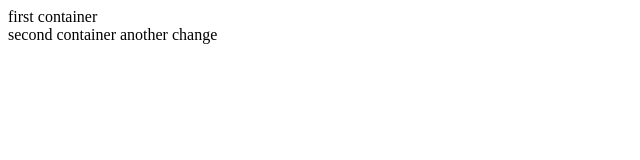
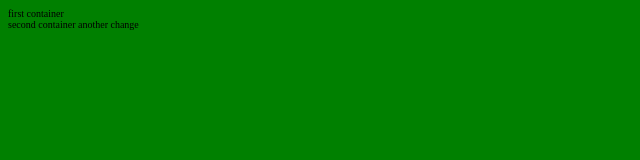
Before and after one commit to isleah/toastymode, a plain HTML site: page index.html in a window 1280 px wide. Shown: the whole page, without its empty margins (0-640 px from the left). Drawn offline with Linux system fonts and the light colour scheme.

Commit message:
added styles

```diff
--- a/styles.css
+++ b/styles.css
@@ -1 +1,4 @@
-background-color: green;
+body {
+    background-color: green;
+font-size: 10px;
+}
```
